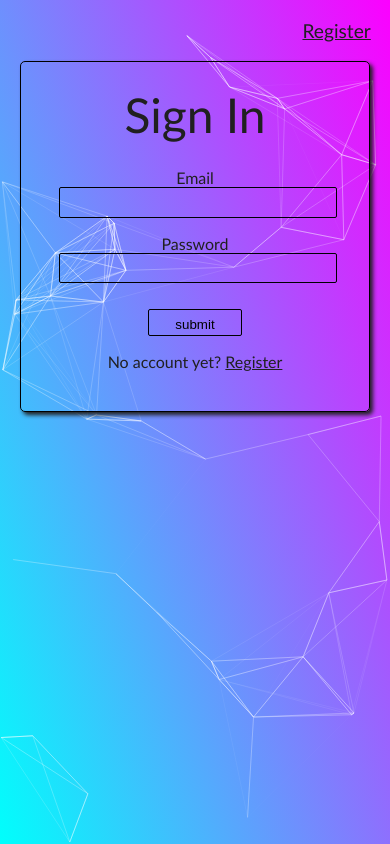
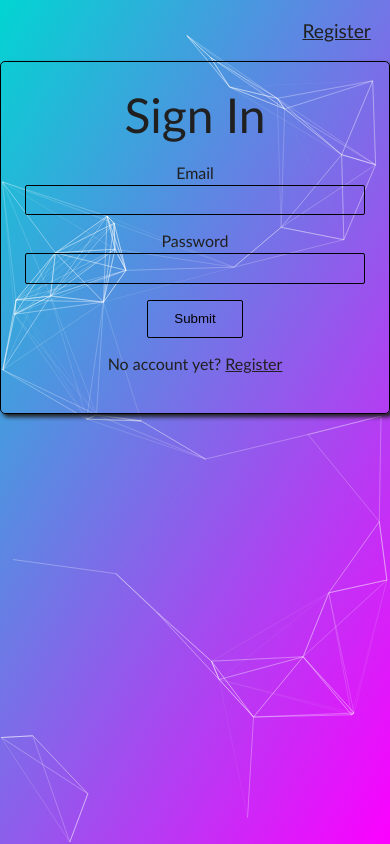
Before and after one commit to marije-db/facerecognition, a React (Vite) app in the folder facerecognition/: page / in a window 390 px wide. Built offline with nearby package versions, Linux system fonts and the light colour scheme.

Commit message:
worked on responsive design

```diff
--- a/facerecognition/src/components/FaceRecognition/FaceRecognition.css
+++ b/facerecognition/src/components/FaceRecognition/FaceRecognition.css
@@ -1,12 +1,13 @@
 img {
     width: 100%;
+    border-radius: 2px;
 }
 
 .image-container {
     position: relative;
     margin: auto;
     margin-top: 1rem;
-    width: 70%;
+    max-width: 700px;
 }
 
 .face-box {
@@ -16,3 +17,9 @@ img {
     flex-wrap: wrap;
     justify-content: center;
 }
+
+@media (max-width: 340px){
+    .image-container {
+        width: 95%;
+    }
+}
--- a/facerecognition/src/components/Forms/Forms.css
+++ b/facerecognition/src/components/Forms/Forms.css
@@ -1,17 +1,15 @@
 .legend {
     font-size: 3rem;
+    font-weight: 400;
     margin-bottom: .4em;
-}
-
-fieldset {
-    border: none;
+    margin-top: 0;
 }
 
 .input {
     background-color: transparent;
     border: 1px solid black;
     border-radius: 2px;
-    height: 2em;
+    padding: .5em 1em;
 }
 
 .form-container {
@@ -19,25 +17,34 @@ fieldset {
     padding: 1.5em;
     border: 1px solid black;
     border-radius: 5px;
-    width: 300px;
+    max-width: 400px;
     box-shadow: 3px 3px 4px #202020;
 }
 
 .input-container {
+    display: flex;
+    flex-direction: column;
+    gap: .2em;
     text-align: center;
     width: 100%;
     padding-bottom: 1em;
 }
 
-.input-container input {
-    width: 100%;
-}
-
 .submit-btn {
-    padding: .5em 2em;
+    padding: .8em 2em;
     cursor: pointer;
 }
 
 .link {
     color: #202020;
 }
+
+@media (max-width: 360px) {
+    .legend {
+        font-size: 2rem;
+    }
+
+    .input {
+        max-width: 100%;
+    }
+}
--- a/facerecognition/src/components/Forms/Register/Register.jsx
+++ b/facerecognition/src/components/Forms/Register/Register.jsx
@@ -4,8 +4,7 @@ import "../Forms.css";
 function Register({ handleRouteChange }){
     return(
             <form className="form-container">
-                <fieldset>
-                    <legend className="legend center">Register</legend>
+                    <h1 className="legend center">Register</h1>
                     <div className="input-container">
                         <label htmlFor="name">Name</label>
                         <input className="input" type="text" id="name"/>
@@ -18,13 +17,12 @@ function Register({ handleRouteChange }){
                         <label htmlFor="password">Password</label>
                         <input className="input" type="password" name="" id="password" />
                     </div>
-                </fieldset>
                 <div className="center">
                     <input
                         onClick={() => handleRouteChange('home')}
                         className="submit-btn input"
                         type="submit"
-                        value="submit"
+                        value="Submit"
                     />
                 </div>
                 <div className="center">
--- a/facerecognition/src/components/Forms/SignIn/SignIn.jsx
+++ b/facerecognition/src/components/Forms/SignIn/SignIn.jsx
@@ -4,8 +4,7 @@ import "../Forms.css";
 function SignIn({ handleRouteChange }){
     return(
             <form className="form-container">
-                <fieldset>
-                    <legend className="legend center">Sign In</legend>
+                    <h1 className="legend center">Sign In</h1>
                     <div className="input-container">
                         <label htmlFor="email">Email</label>
                         <input className="input" type="email" id="email"/>
@@ -14,13 +13,12 @@ function SignIn({ handleRouteChange }){
                         <label htmlFor="password">Password</label>
                         <input className="input" type="password" name="" id="password" />
                     </div>
-                </fieldset>
                 <div className="center">
                     <input
                         onClick={() => handleRouteChange('home')}
                         className="submit-btn input"
                         type="submit"
-                        value="submit"
+                        value="Submit"
                     />
                 </div>
                 <div className="center">
--- a/facerecognition/src/components/ImageUrlForm/ImageUrlForm.css
+++ b/facerecognition/src/components/ImageUrlForm/ImageUrlForm.css
@@ -1,5 +1,15 @@
 .form-field {
-    text-align: center;
+    display: flex;
+    justify-content: center;
+    align-items: center;
+    background-color: rgba(0, 255, 251, 0.4);
+    background-image:  linear-gradient(30deg, rgba(251, 0, 255, 0.4) 12%, transparent 12.5%, transparent 87%, rgba(251, 0, 255, 0.4) 87.5%, rgba(251, 0, 255, 0.4)), linear-gradient(150deg, rgba(251, 0, 255, 0.4) 12%, transparent 12.5%, transparent 87%, rgba(251, 0, 255, 0.4) 87.5%, rgba(251, 0, 255, 0.6)), linear-gradient(30deg, rgba(251, 0, 255, 0.4) 12%, transparent 12.5%, transparent 87%, rgba(251, 0, 255, 0.4) 87.5%, rgba(251, 0, 255, 0.4)), linear-gradient(150deg, rgba(251, 0, 255, 0.4) 12%, transparent 12.5%, transparent 87%, rgba(251, 0, 255, 0.4) 87.5%, rgba(251, 0, 255, 0.4)), linear-gradient(60deg, rgba(251, 0, 255, 0.4) 25%, transparent 25.5%, transparent 75%, rgba(251, 0, 255, 0.4) 75%, rgba(251, 0, 255, 0.4)), linear-gradient(60deg, rgba(251, 0, 255, 0.4) 25%, transparent 25.5%, transparent 75%, rgba(251, 0, 255, 0.4) 75%, rgba(251, 0, 255, 0.4));
+    background-size: 20px 35px;
+    background-position: 0 0, 0 0, 10px 18px, 10px 18px, 0 0, 10px 18px;
+    border-radius: 2px;
+    height: 100px;
+    max-width: 800px;
+    margin: auto;
 }
 
 .inputfield {
@@ -26,3 +36,21 @@
     border-top-right-radius: 3px;
     border-bottom-right-radius: 3px;
 }
+
+@media (max-width: 340px){
+    .form-field {
+        flex-direction: column;
+        height: 130px;
+    }
+    .inputfield {
+        width: 95%;
+        border-bottom-left-radius: 0px;
+        border-top-right-radius: 3px;
+        margin-bottom: .5em;
+    }
+    .detect-btn {
+        width: 95%;
+        border-top-right-radius: 0px;
+        border-bottom-left-radius: 3px;
+    }
+}
--- a/facerecognition/src/components/Logo/Logo.css
+++ b/facerecognition/src/components/Logo/Logo.css
@@ -1,5 +1,6 @@
-img {
-    width: 90px;
+.logo {
+    filter: opacity(.7);
+    width: 70px;
 }
 
 .tilt-main {
@@ -14,7 +15,6 @@ img {
     height: 120px;
     width: 120px;
     background: #00fffc;
-    background: linear-gradient(70deg, #00fffc 0%, #fc00ff 100%);
-    border: 1px solid #000;
-    border-radius: 10px;
+    background: linear-gradient(70deg, rgba(0, 255, 251, 0.5) 0%, rgba(251, 0, 255, 0.5) 100%);
+    border-radius: 6px;
 }
--- a/facerecognition/src/components/Logo/Logo.jsx
+++ b/facerecognition/src/components/Logo/Logo.jsx
@@ -8,7 +8,7 @@ function Logo() {
         <>
             <Tilt className='tilt-main' gyroscope={true} tiltMaxAngleX={45} tiltMaxAngleY={45}>
                 <div className='tilt'>
-                    <img src={logo} alt="logo" />
+                    <img className='logo' src={logo} alt="logo" />
                 </div>
             </Tilt>
         </>
--- a/facerecognition/src/index.css
+++ b/facerecognition/src/index.css
@@ -1,9 +1,14 @@
+* {
+    box-sizing: border-box;
+}
+
 body {
     Font-family: Optima, Segoe, Segoe UI, Candara, Calibri, Arial, sans-serif;
     color: #202020;
     margin: 0;
     background: #00fffc;
-    background: linear-gradient(70deg, #00fffc 0%, #fc00ff 100%);
+    /* background: linear-gradient(70deg, #00fffc 0%, #fc00ff 100%);   */
+    background: linear-gradient(120deg, #01d5d2 0%, #fc00ff 100%);
     background-attachment: fixed;
 }
 
```
